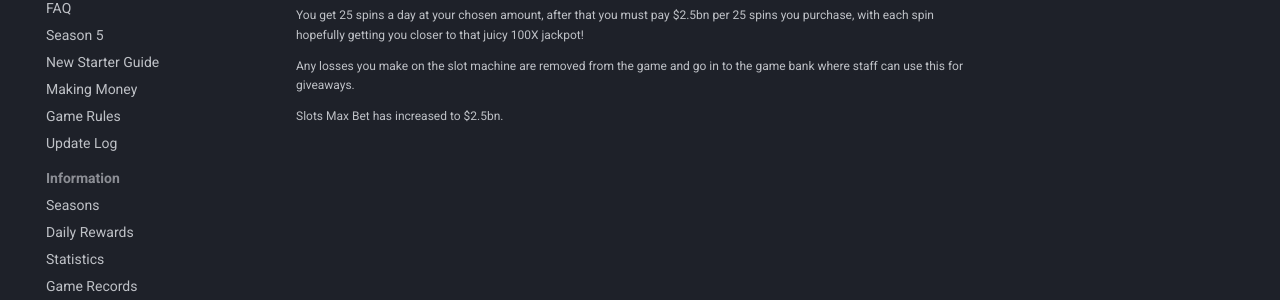
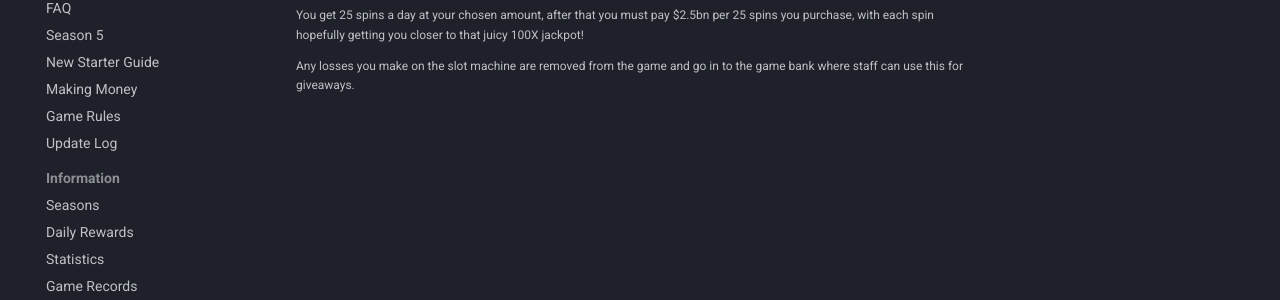
Before and after one commit to InternationalGangsters/wiki, an MkDocs documentation site: the page built from docs/money/slot_machine.md, in a window 1280 px wide. Shown: the part 184-484 px from the top of the page. Built offline with MkDocs 1.6.1 and Material for MkDocs 9.7.7, drawn with Linux system fonts in a browser that asks for light colours; comment, search, counter and statistics services are not loaded.

Commit message:
Update slot_machine.md

```diff
--- a/docs/money/slot_machine.md
+++ b/docs/money/slot_machine.md
@@ -5,5 +5,3 @@ Another staple of casinos, this game owned casino gives you the ability to WIN B
 You get 25 spins a day at your chosen amount, after that you must pay $2.5bn per 25 spins you purchase, with each spin hopefully getting you closer to that juicy 100X jackpot!
 
 Any losses you make on the slot machine are removed from the game and go in to the game bank where staff can use this for giveaways.
-
-Slots Max Bet has increased to $2.5bn.
```
